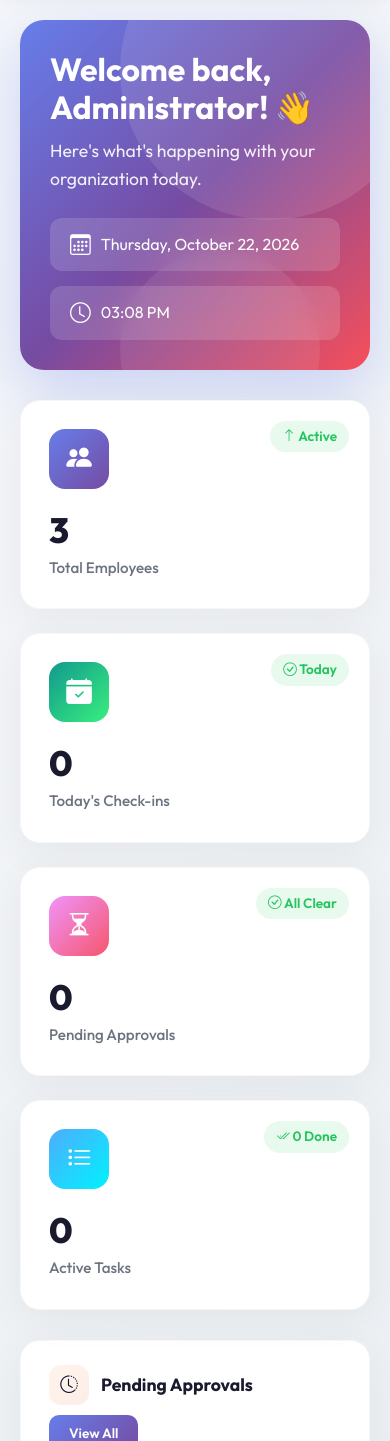
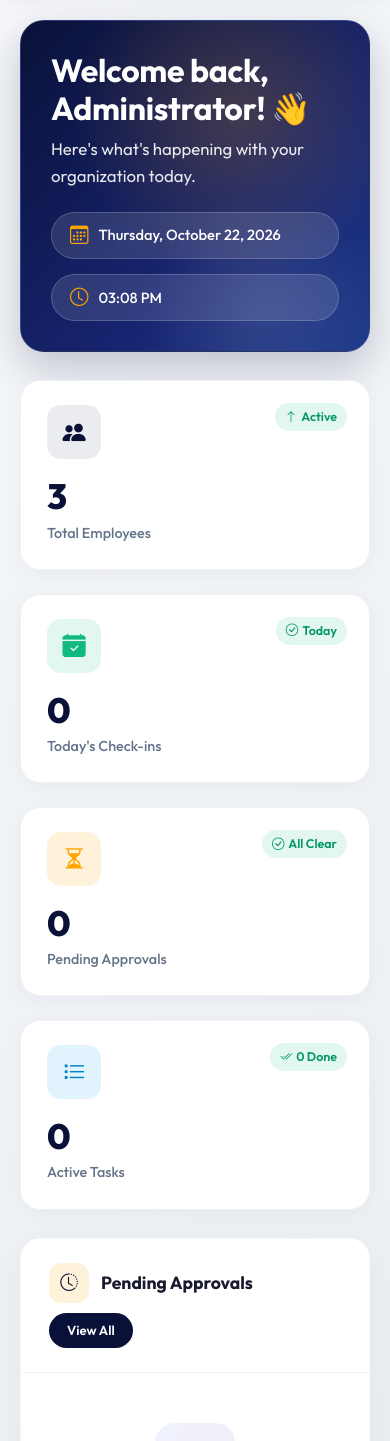
Before and after one commit to Aswinsaipalakonda/ems-dashboard, a PHP site: page /admin/dashboard in a window 390 px wide. Shown: the part 65-1506 px from the top of the page. Run offline with PHP 8.4, Linux system fonts and the light colour scheme; a user stored in the database is signed in; data comes from the database, SQL or seed files in the repository; data that the repository does not hold is empty; some libraries are stand-ins or nearby versions; some web fonts are replaced.

Commit message:
feat: redesign role dashboards with Clientura branding, responsive alignments, and update favicon with clientura-with-bg.png

```diff
--- a/admin/dashboard.php
+++ b/admin/dashboard.php
@@ -73,36 +73,39 @@ require_once __DIR__ . '/../includes/admin-sidebar.php';
 
 /* Hero Welcome Section */
 .welcome-hero {
-    background: linear-gradient(135deg, #667eea 0%, #764ba2 50%, #f64f59 100%);
+    background: linear-gradient(135deg, #0A1138 0%, #16246F 60%, #1E3A8A 100%);
     border-radius: 24px;
-    padding: 40px;
+    padding: 38px 40px;
     color: white;
     position: relative;
     overflow: hidden;
-    margin-bottom: 30px;
-    box-shadow: 0 20px 60px rgba(102, 126, 234, 0.3);
+    margin-bottom: 28px;
+    box-shadow: 0 16px 40px rgba(10, 17, 56, 0.22);
+    border: 1px solid rgba(255, 255, 255, 0.1);
 }
 
 .welcome-hero::before {
     content: '';
     position: absolute;
-    width: 300px;
-    height: 300px;
-    background: rgba(255,255,255,0.1);
+    width: 340px;
+    height: 340px;
+    background: radial-gradient(circle, rgba(255, 165, 0, 0.2) 0%, transparent 70%);
     border-radius: 50%;
-    top: -100px;
-    right: -50px;
+    top: -80px;
+    right: -40px;
+    pointer-events: none;
 }
 
 .welcome-hero::after {
     content: '';
     position: absolute;
-    width: 200px;
-    height: 200px;
-    background: rgba(255,255,255,0.08);
+    width: 240px;
+    height: 240px;
+    background: radial-gradient(circle, rgba(255, 255, 255, 0.1) 0%, transparent 70%);
     border-radius: 50%;
     bottom: -80px;
-    left: 100px;
+    left: 120px;
+    pointer-events: none;
 }
 
 .welcome-content {
@@ -113,33 +116,39 @@ require_once __DIR__ . '/../includes/admin-sidebar.php';
 .welcome-hero h2 {
     font-size: 2rem;
     font-weight: 700;
-    margin-bottom: 10px;
+    margin-bottom: 8px;
+    font-family: 'Outfit', sans-serif;
+    letter-spacing: -0.3px;
 }
 
 .welcome-hero p {
     opacity: 0.9;
-    font-size: 1.1rem;
+    font-size: 1.05rem;
     margin-bottom: 0;
 }
 
 .welcome-meta {
     display: flex;
-    gap: 30px;
-    margin-top: 25px;
+    gap: 16px;
+    margin-top: 22px;
 }
 
 .meta-item {
     display: flex;
     align-items: center;
     gap: 10px;
-    background: rgba(255,255,255,0.15);
-    padding: 10px 20px;
-    border-radius: 12px;
+    background: rgba(255,255,255,0.12);
+    border: 1px solid rgba(255, 255, 255, 0.18);
+    padding: 8px 18px;
+    border-radius: 9999px;
     backdrop-filter: blur(10px);
+    font-size: 0.92rem;
+    font-weight: 500;
 }
 
 .meta-item i {
-    font-size: 1.3rem;
+    font-size: 1.15rem;
+    color: #FFA500;
 }
 
 /* Stats Grid */
@@ -147,88 +156,99 @@ require_once __DIR__ . '/../includes/admin-sidebar.php';
     display: grid;
     grid-template-columns: repeat(4, 1fr);
     gap: 24px;
-    margin-bottom: 30px;
+    margin-bottom: 28px;
 }
 
 .stat-card {
     background: white;
     border-radius: 20px;
-    padding: 28px;
+    padding: 24px 26px;
     position: relative;
     overflow: hidden;
-    box-shadow: 0 10px 40px rgba(0,0,0,0.05);
-    transition: all 0.3s ease;
-    border: 1px solid rgba(0,0,0,0.03);
+    box-shadow: 0 4px 20px -2px rgba(10, 17, 56, 0.05);
+    transition: all 0.25s cubic-bezier(0.16, 1, 0.3, 1);
+    border: 1px solid rgba(10, 17, 56, 0.06);
 }
 
 .stat-card:hover {
-    transform: translateY(-5px);
-    box-shadow: 0 20px 50px rgba(0,0,0,0.1);
+    transform: translateY(-4px);
+    box-shadow: 0 16px 36px -6px rgba(10, 17, 56, 0.12);
+    border-color: rgba(255, 165, 0, 0.35);
 }
 
 .stat-card .stat-icon {
-    width: 60px;
-    height: 60px;
-    border-radius: 16px;
+    width: 54px;
+    height: 54px;
+    border-radius: 14px;
     display: flex;
     align-items: center;
     justify-content: center;
-    font-size: 1.6rem;
-    margin-bottom: 20px;
+    font-size: 1.45rem;
+    margin-bottom: 16px;
+    transition: transform 0.25s ease;
+}
+
+.stat-card:hover .stat-icon {
+    transform: scale(1.08);
 }
 
 .stat-card .stat-icon.primary {
-    background: linear-gradient(135deg, #667eea 0%, #764ba2 100%);
-    color: white;
+    background: rgba(10, 17, 56, 0.08);
+    color: #0A1138;
 }
 
 .stat-card .stat-icon.success {
-    background: linear-gradient(135deg, #11998e 0%, #38ef7d 100%);
-    color: white;
+    background: rgba(16, 185, 129, 0.12);
+    color: #10B981;
 }
 
 .stat-card .stat-icon.warning {
-    background: linear-gradient(135deg, #f093fb 0%, #f5576c 100%);
-    color: white;
+    background: rgba(255, 165, 0, 0.14);
+    color: #FFA500;
 }
 
 .stat-card .stat-icon.info {
-    background: linear-gradient(135deg, #4facfe 0%, #00f2fe 100%);
-    color: white;
+    background: rgba(14, 165, 233, 0.12);
+    color: #0284C7;
 }
 
 .stat-card h3 {
     font-size: 2.2rem;
     font-weight: 800;
-    color: #1a1a2e;
-    margin-bottom: 5px;
+    color: #0A1138;
+    margin-bottom: 4px;
+    font-family: 'Outfit', sans-serif;
+    letter-spacing: -0.5px;
 }
 
 .stat-card p {
-    color: #6b7280;
-    font-size: 0.95rem;
+    color: #64748B;
+    font-size: 0.9rem;
     font-weight: 500;
     margin: 0;
 }
 
 .stat-card .stat-trend {
     position: absolute;
-    top: 20px;
-    right: 20px;
-    font-size: 0.85rem;
-    padding: 5px 12px;
-    border-radius: 20px;
+    top: 22px;
+    right: 22px;
+    font-size: 0.78rem;
     font-weight: 600;
+    padding: 4px 10px;
+    border-radius: 9999px;
+    display: inline-flex;
+    align-items: center;
+    gap: 4px;
 }
 
 .stat-card .stat-trend.up {
-    background: rgba(34, 197, 94, 0.1);
-    color: #22c55e;
+    background: rgba(16, 185, 129, 0.12);
+    color: #059669;
 }
 
 .stat-card .stat-trend.down {
-    background: rgba(239, 68, 68, 0.1);
-    color: #ef4444;
+    background: rgba(239, 68, 68, 0.12);
+    color: #DC2626;
 }
 
 /* Dashboard Grid */
@@ -278,40 +298,41 @@ require_once __DIR__ . '/../includes/admin-sidebar.php';
 }
 
 .modern-card .card-header h5 .header-icon.purple {
-    background: linear-gradient(135deg, rgba(102, 126, 234, 0.1) 0%, rgba(118, 75, 162, 0.1) 100%);
-    color: #667eea;
+    background: rgba(10, 17, 56, 0.08);
+    color: #0A1138;
 }
 
 .modern-card .card-header h5 .header-icon.orange {
-    background: linear-gradient(135deg, rgba(251, 146, 60, 0.1) 0%, rgba(234, 88, 12, 0.1) 100%);
-    color: #f97316;
+    background: rgba(255, 165, 0, 0.14);
+    color: #FFA500;
 }
 
 .modern-card .card-header h5 .header-icon.blue {
-    background: linear-gradient(135deg, rgba(59, 130, 246, 0.1) 0%, rgba(37, 99, 235, 0.1) 100%);
-    color: #3b82f6;
+    background: rgba(14, 165, 233, 0.12);
+    color: #0284C7;
 }
 
 .modern-card .card-header h5 .header-icon.green {
-    background: linear-gradient(135deg, rgba(34, 197, 94, 0.1) 0%, rgba(22, 163, 74, 0.1) 100%);
-    color: #22c55e;
+    background: rgba(16, 185, 129, 0.12);
+    color: #10B981;
 }
 
 .btn-view-all {
-    background: linear-gradient(135deg, #667eea 0%, #764ba2 100%);
+    background: #0A1138;
     color: white;
     border: none;
-    padding: 8px 20px;
-    border-radius: 10px;
-    font-size: 0.85rem;
+    padding: 7px 18px;
+    border-radius: 9999px;
+    font-size: 0.82rem;
     font-weight: 600;
     text-decoration: none;
-    transition: all 0.3s ease;
+    transition: all 0.2s ease;
 }
 
 .btn-view-all:hover {
+    background: #16246F;
     transform: translateY(-2px);
-    box-shadow: 0 5px 20px rgba(102, 126, 234, 0.4);
+    box-shadow: 0 4px 14px rgba(10, 17, 56, 0.25);
     color: white;
 }
 
@@ -413,21 +434,22 @@ require_once __DIR__ . '/../includes/admin-sidebar.php';
 }
 
 .action-btn {
-    width: 38px;
-    height: 38px;
-    border-radius: 10px;
+    width: 36px;
+    height: 36px;
+    border-radius: 9999px;
     display: inline-flex;
     align-items: center;
     justify-content: center;
     border: none;
-    background: linear-gradient(135deg, #667eea 0%, #764ba2 100%);
+    background: #0A1138;
     color: white;
-    transition: all 0.3s ease;
+    transition: all 0.2s ease;
 }
 
 .action-btn:hover {
-    transform: scale(1.1);
-    box-shadow: 0 5px 15px rgba(102, 126, 234, 0.4);
+    background: #16246F;
+    transform: scale(1.08);
+    box-shadow: 0 4px 12px rgba(10, 17, 56, 0.3);
 }
 
 /* Quick Actions */
--- a/assets/css/style.css
+++ b/assets/css/style.css
@@ -21,7 +21,7 @@
     --text-primary: #0F172A;
     --text-secondary: #475569;
     --text-muted: #94A3B8;
-    --sidebar-width: 220px;
+    --sidebar-width: 250px;
     --header-height: 65px;
     --border-radius-pill: 9999px;
     --border-radius-card: 20px;
--- a/includes/admin-sidebar.php
+++ b/includes/admin-sidebar.php
@@ -15,7 +15,7 @@ $currentPage = basename($_SERVER['PHP_SELF']);
     <div class="sidebar-header">
         <a href="<?php echo url('admin/dashboard'); ?>" class="sidebar-brand">
             <div class="sidebar-brand-icon">
-                <img src="<?php echo APP_URL; ?>/assets/img/clientura-logo.png" alt="<?php echo APP_NAME; ?>">
+                <img src="<?php echo APP_URL; ?>/assets/img/clientura-bg.png" alt="<?php echo APP_NAME; ?>">
             </div>
             <div class="sidebar-brand-text">
                 <div class="brand-title">Clientura EMS</div>
--- a/includes/employee-sidebar.php
+++ b/includes/employee-sidebar.php
@@ -22,7 +22,7 @@ $employeeCheckinRequired = fetchOne(
     <div class="sidebar-header">
         <a href="<?php echo url('employee/dashboard'); ?>" class="sidebar-brand">
             <div class="sidebar-brand-icon">
-                <img src="<?php echo APP_URL; ?>/assets/img/clientura-logo.png" alt="<?php echo APP_NAME; ?>">
+                <img src="<?php echo APP_URL; ?>/assets/img/clientura-bg.png" alt="<?php echo APP_NAME; ?>">
             </div>
             <div class="sidebar-brand-text">
                 <div class="brand-title">Clientura EMS</div>
--- a/includes/header.php
+++ b/includes/header.php
@@ -12,7 +12,7 @@ require_once __DIR__ . '/pikaicons.php';
     <meta charset="UTF-8">
     <meta name="viewport" content="width=device-width, initial-scale=1.0">
     <title><?php echo isset($pageTitle) ? $pageTitle . ' - ' : ''; ?><?php echo APP_NAME; ?></title>
-    <link rel="icon" type="image/png" href="<?php echo asset('assets/img/clientura-logo.png'); ?>">
+    <link rel="icon" type="image/png" href="<?php echo asset('assets/img/clientura-with-bg.png'); ?>">
 
     <!-- Bootstrap 5 CSS -->
     <link href="https://cdn.jsdelivr.net/npm/bootstrap@5.3.2/dist/css/bootstrap.min.css" rel="stylesheet">
--- a/includes/manager-sidebar.php
+++ b/includes/manager-sidebar.php
@@ -24,7 +24,7 @@ $managerCheckinRequired = fetchOne(
     <div class="sidebar-header">
         <a href="<?php echo url('manager/dashboard'); ?>" class="sidebar-brand">
             <div class="sidebar-brand-icon">
-                <img src="<?php echo APP_URL; ?>/assets/img/clientura-logo.png" alt="<?php echo APP_NAME; ?>">
+                <img src="<?php echo APP_URL; ?>/assets/img/clientura-bg.png" alt="<?php echo APP_NAME; ?>">
             </div>
             <div class="sidebar-brand-text">
                 <div class="brand-title">Clientura EMS</div>
--- a/includes/teamlead-sidebar.php
+++ b/includes/teamlead-sidebar.php
@@ -22,7 +22,7 @@ $teamLeadCheckinRequired = fetchOne(
     <div class="sidebar-header">
         <a href="<?php echo url('teamlead/dashboard'); ?>" class="sidebar-brand">
             <div class="sidebar-brand-icon">
-                <img src="<?php echo APP_URL; ?>/assets/img/clientura-logo.png" alt="<?php echo APP_NAME; ?>">
+                <img src="<?php echo APP_URL; ?>/assets/img/clientura-bg.png" alt="<?php echo APP_NAME; ?>">
             </div>
             <div class="sidebar-brand-text">
                 <div class="brand-title">Clientura EMS</div>
--- a/verify-certificate.php
+++ b/verify-certificate.php
@@ -39,7 +39,7 @@ $pageTitle = 'Certificate Verification';
     <meta charset="UTF-8">
     <meta name="viewport" content="width=device-width, initial-scale=1.0">
     <title><?php echo $certificate ? htmlspecialchars($certificate['recipient_name']) . ' - Verified Certificate' : 'Verify Certificate'; ?> | Clientura EMS</title>
-    <link rel="icon" type="image/png" href="<?php echo asset('assets/img/clientura-logo.png'); ?>">
+    <link rel="icon" type="image/png" href="<?php echo asset('assets/img/clientura-with-bg.png'); ?>">
 
     <!-- Bootstrap 5 CSS -->
     <link href="https://cdn.jsdelivr.net/npm/bootstrap@5.3.2/dist/css/bootstrap.min.css" rel="stylesheet">
```
Also changed, not shown: other parts of assets/css/style.css (+52 -32 lines), home.php (+7 -7 lines), login.php (+15 -14 lines), assets/img/clientura-bg.png (added), assets/img/clientura-with-bg.png (added).
